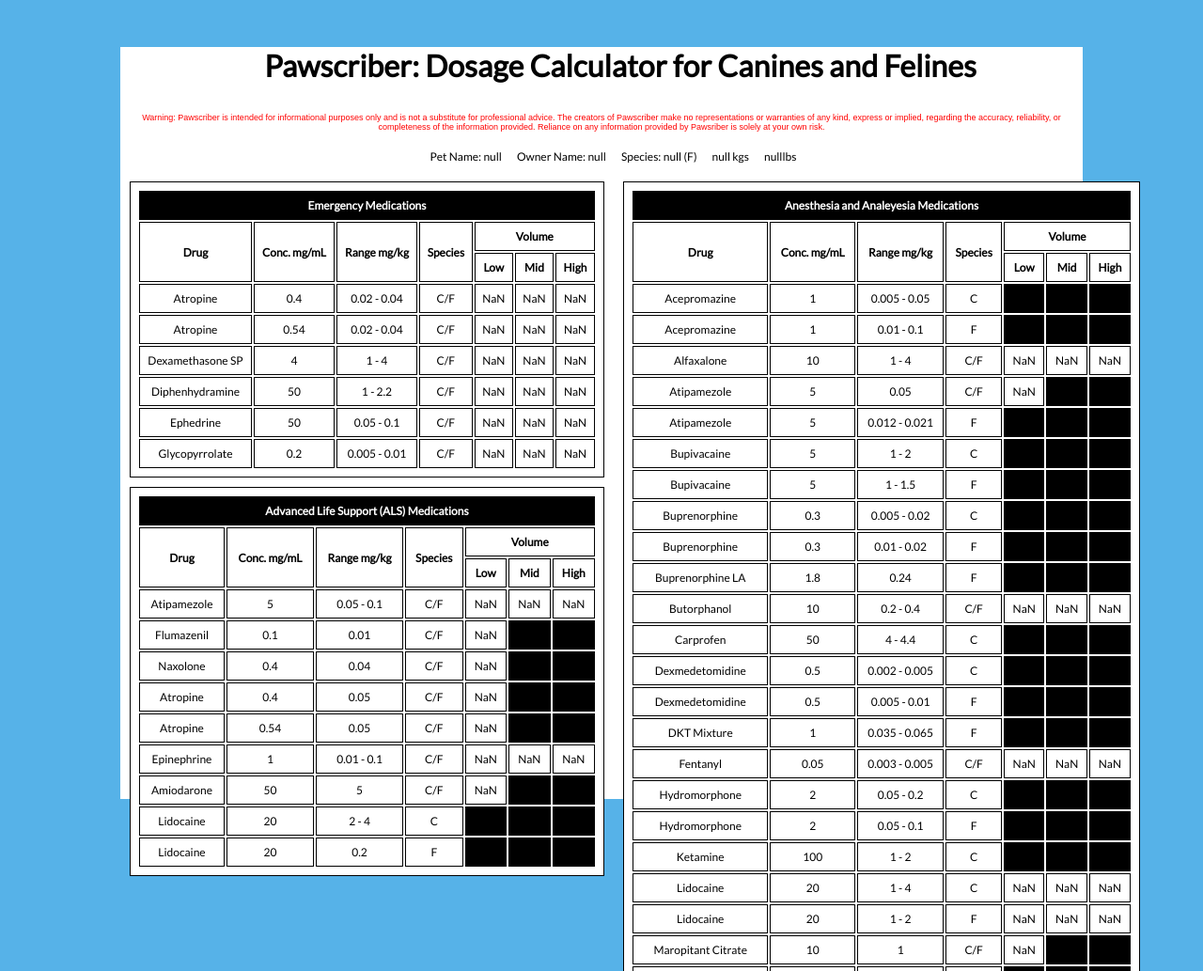
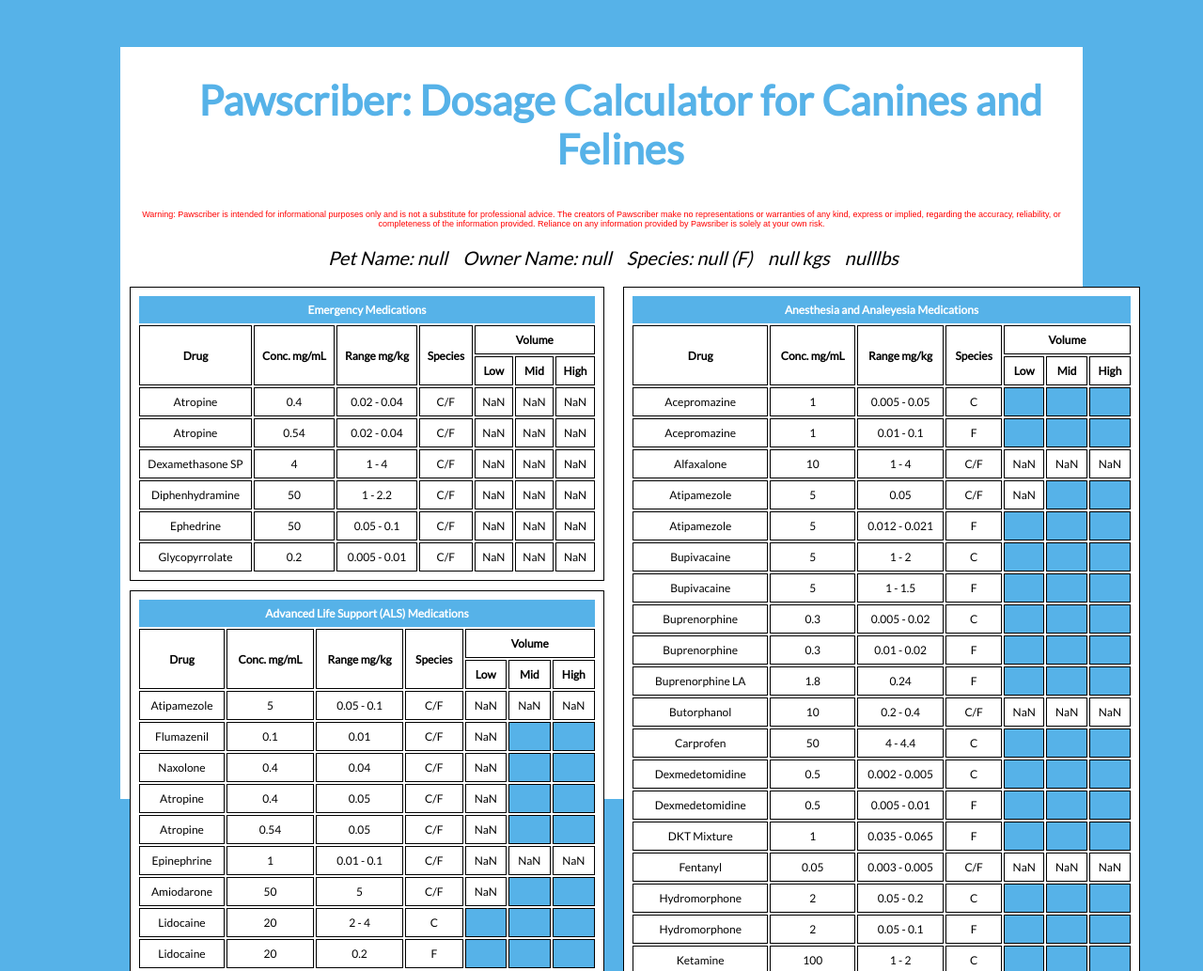
Before and after one commit to ishaaty/dosageCalcWeb, a website: page pages/tables.html in a window 1280 px wide. Shown: the top 1033 px of the page at 94% size. Drawn offline with Linux system fonts and the light colour scheme.

Commit message:
Added color to the other pages

```diff
--- a/pages/tables.html
+++ b/pages/tables.html
@@ -12,7 +12,7 @@
     <script src="..\scripts\petDosageClasses.js"></script>
     <script type="module" src="..\scripts\tables.js"></script>
 
-    <title>Pawscriber</title>
+    <title>Pawscriber - Dosages</title>
 </head>
 <body>
     <h1>Pawscriber: Dosage Calculator for Canines and Felines</h1>
--- a/scripts/tables.js
+++ b/scripts/tables.js
@@ -113,7 +113,7 @@
 for (let i = 0; i < alsTagsList.length; i++){
 
     if (alsList[i] == 0){
-        document.getElementById(alsTagsList[i].id).style.backgroundColor = "black";
+        document.getElementById(alsTagsList[i].id).style.backgroundColor = "#56B2E8";
     } else {
         alsTagsList[i].textContent = alsList[i];
     }
@@ -280,7 +280,7 @@
 
 for (let i = 0; i < anesTagsList.length; i++){
     if (anesList[i] == 0){
-        document.getElementById(anesTagsList[i].id).style.backgroundColor = "black";
+        document.getElementById(anesTagsList[i].id).style.backgroundColor = "#56B2E8";
     } else {
         anesTagsList[i].textContent = anesList[i];
     }
--- a/styles/style.css
+++ b/styles/style.css
@@ -1,6 +1,7 @@
 html {
     font-family: 'Lato', sans-serif;
     text-align: center;
+    justify-content: center;
     background-color: #56B2E8;
 }
 
@@ -15,13 +16,15 @@
 }
 
 label {
-    margin-top: 15px;
+    margin-top: 20px;
 }
 
 h1 {
-    color: black;
+    color: #56B2E8;
+    padding-top: 30px;
     margin-left: 40px;
     margin-top: 50px;
+    font-size: 44px;
 }
 
 
@@ -69,6 +72,8 @@
 
 .header {
     border: none;
+    font-size: 20px;
+    font-style: italic;
 }
 
 #header {
@@ -85,7 +90,8 @@
 
 #table-header {
     text-align:center;
-    background-color: black;
+    background-color: #56B2E8;
+    border: #56B2E8;
     color: white;
 }
 
```
Also changed, not shown: pages/index.html (+1 -1 lines), pages/input.html (+1 -1 lines).
